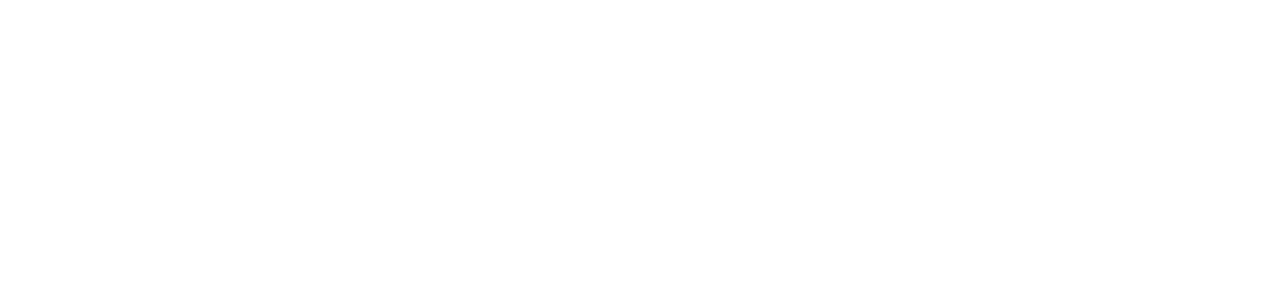
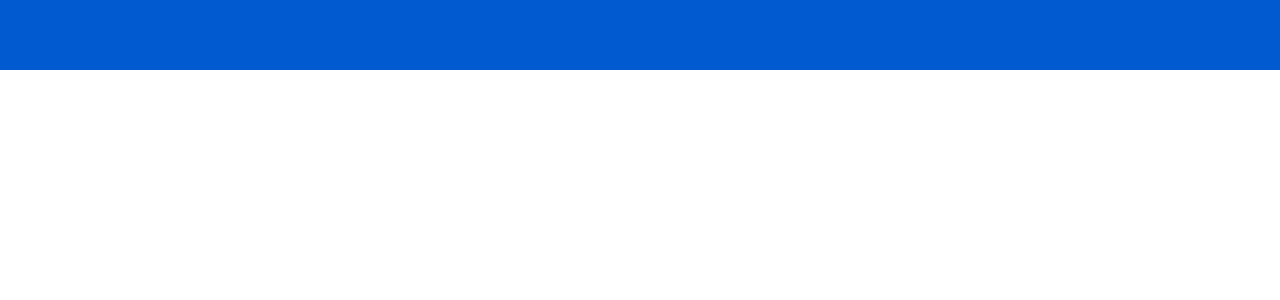
Before and after one commit to qazx960/user-signup-login, a React (Create React App) app: page / in a window 1280 px wide. Shown: the top 300 px of the page. Built offline with nearby package versions, Linux system fonts and the light colour scheme.

Commit message:
Header component created

```diff
--- a/src/App.js
+++ b/src/App.js
@@ -1,9 +1,10 @@
+import { Header } from "./component/Header";
 
 function App() {
   return (
-    <div className="App">
-
-    </div>
+    < >
+  <Header />
+    </>
   );
 }
 
--- /dev/null
+++ b/src/component/Header.jsx
@@ -0,0 +1,25 @@
+import React from 'react'
+import { styled } from 'styled-components'
+
+const NavigationBar = styled.nav`
+    width: 100wh;
+    height: 70px;
+    background-color: #015ad0;
+
+    display: flex;
+    align-items: center;
+    justify-content: center;
+    padding: 20px;
+
+    color: #fff;
+    font-size: 24px;
+    font-weight: 500;
+`
+
+export const Header = () => {
+  return (
+    <NavigationBar>
+
+    </NavigationBar>
+  )
+}
--- a/src/index.css
+++ b/src/index.css
@@ -1,13 +1,20 @@
-body {
+@import url('https://fonts.googleapis.com/css2?family=Inter:wght@300;400;500;600;700;800&display=swap');
+* {
   margin: 0;
-  font-family: -apple-system, BlinkMacSystemFont, 'Segoe UI', 'Roboto', 'Oxygen',
-    'Ubuntu', 'Cantarell', 'Fira Sans', 'Droid Sans', 'Helvetica Neue',
-    sans-serif;
-  -webkit-font-smoothing: antialiased;
-  -moz-osx-font-smoothing: grayscale;
+  padding: 0;
+  box-sizing: border-box;
 }
 
-code {
-  font-family: source-code-pro, Menlo, Monaco, Consolas, 'Courier New',
-    monospace;
+body {
+
+  font-family: 'Inter', sans-serif;
+
 }
+li {
+  list-style: none;
+}
+
+a {
+  text-decoration: none;
+
+}
```
